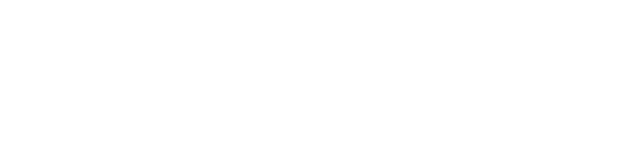
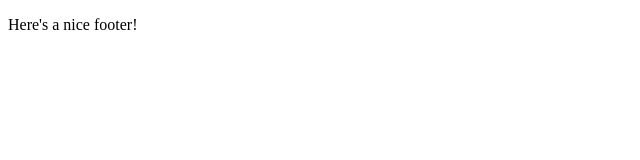
Before and after one commit to lsilva88/gitbranchdemo, a plain HTML site: page index.html in a window 1280 px wide. Shown: the whole page, without its empty margins (0-640 px from the left). Drawn offline with Linux system fonts and the light colour scheme.

Commit message:
added footer div to index.html

```diff
--- a/index.html
+++ b/index.html
@@ -1,12 +1,19 @@
 <!DOCTYPE html>
 <html lang="en">
+
 <head>
     <meta charset="UTF-8">
     <meta http-equiv="X-UA-Compatible" content="IE=edge">
     <meta name="viewport" content="width=device-width, initial-scale=1.0">
     <title>Git Demo</title>
 </head>
+
 <body>
 
+
+    <div id="footer">
+        <p>Here's a nice footer!</p>
+    </div>
 </body>
+
 </html>
```
